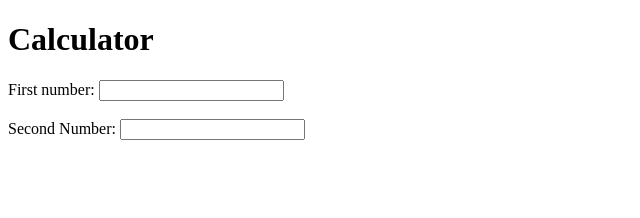
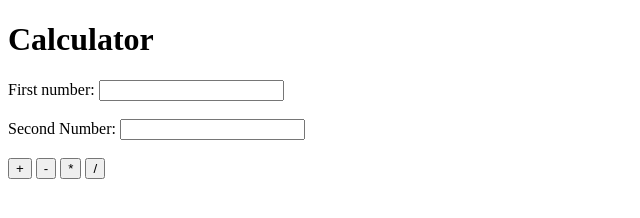
Before and after one commit to prince1220/Calculator, a plain HTML site: page index.html in a window 1280 px wide. Shown: the whole page, without its empty margins (0-640 px from the left). Drawn offline with Linux system fonts and the light colour scheme.

Commit message:
Add operations

```diff
--- a/index.html
+++ b/index.html
@@ -12,14 +12,18 @@
     <main>
         <h1>Calculator</h1>
 
-        <div>
+        <div class="input-fields">
 
             <label for="num1">First number:</label>
             <input type="text" id="num1" ><br><br>
             <label for="num2">Second Number:</label>
             <input type="text" id="num2"><br><br>
-
-
+        </div>
+        <div class="operations">
+         <button id="plus"> +</button>
+         <button id="subtract"> -</button>
+         <button id="multiply" > *</button>
+         <button id="divide" > /</button>
         </div>
 
 
```
